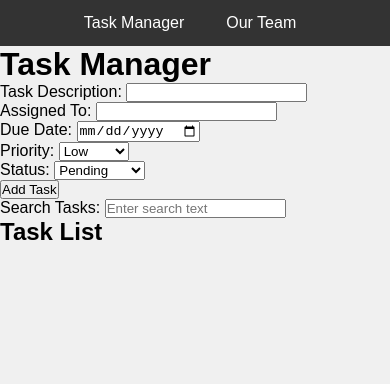
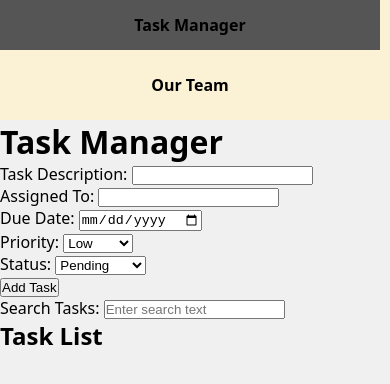
Before and after one commit to 101Shakila/Task-Manager, a plain HTML site: page index.html in a window 390 px wide. Drawn offline with Linux system fonts and the light colour scheme.

Commit message:
Update style.css
made it responsive

```diff
--- a/assets/style.css
+++ b/assets/style.css
@@ -4,18 +4,21 @@
     box-sizing: border-box;
 }
 
-body {
-    font-family: Arial, sans-serif;
+body
+{
+    font-family: system-ui, sans-serif;
     background-color: #f0f0f0;
 }
 
 
-.navbar {
-    background-color: #333;
+.navbar
+{
+    background-color: #fbf2d5; ;
     overflow: hidden;
 }
 
-.navbar ul {
+.navbar ul
+{
     list-style-type: none;
     margin: 0;
     padding: 0;
@@ -23,19 +26,36 @@ body {
     justify-content: center;
 }
 
-.navbar ul li {
+.navbar ul li
+{
     margin-right: 10px;
 }
 
-.navbar ul li a {
+.navbar ul li a
+{
     display: block;
-    color: white;
+    color: rgb(0, 0, 0);
+    font-weight: 600;
     text-align: center;
     padding: 14px 16px;
     text-decoration: none;
     transition: background-color 0.3s ease;
 }
 
-.navbar ul li a:hover {
+.navbar ul li a:hover
+{
     background-color: #555;
 }
+
+
+@media screen and (max-width: 768px) {
+    .navbar ul
+    {
+        flex-direction: column;
+    }
+
+    .navbar ul li
+    {
+        margin-bottom: 10px;
+    }
+}
```
